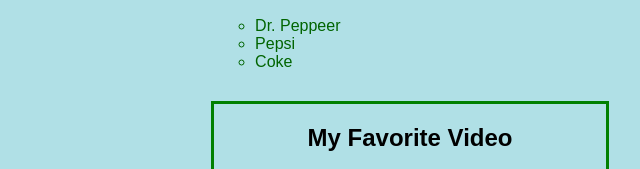
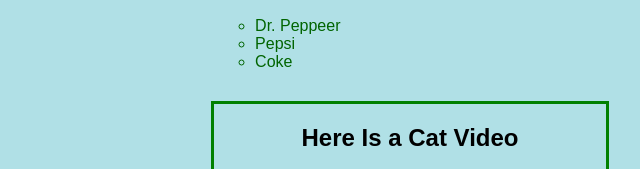
Before and after one commit to roni2pointoh-max/My-First-Webpage, a plain HTML site: page index.html in a window 1280 px wide. Shown: the part 1068-1237 px from the top of the page, 230-870 px from the left. Drawn offline with Linux system fonts and the light colour scheme; grey boxes are pictures that could not be loaded.

Commit message:
Update index.html

```diff
--- a/index.html
+++ b/index.html
@@ -169,7 +169,7 @@
 	</div>
 	</div>
 <section class="video">
-	<h2>My Favorite Video</h2>
+	<h2>Here Is a Cat Video</h2>
 	<video width="385" height="250" controls>
 	<source src="https://github.com/roni2pointoh-max/My-First-Webpage/blob/main/Cats%20Video.mp4?raw=True">
 	Your browser doesn't support the video tag.
```
